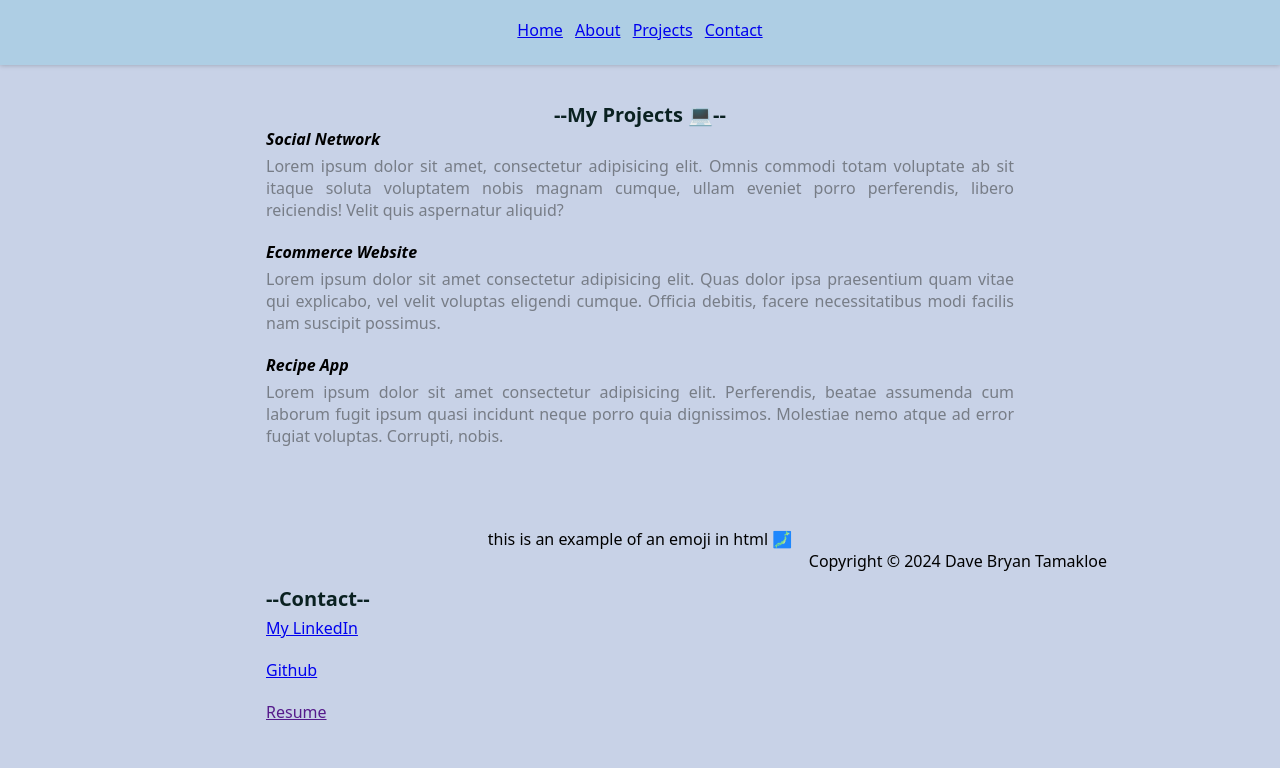
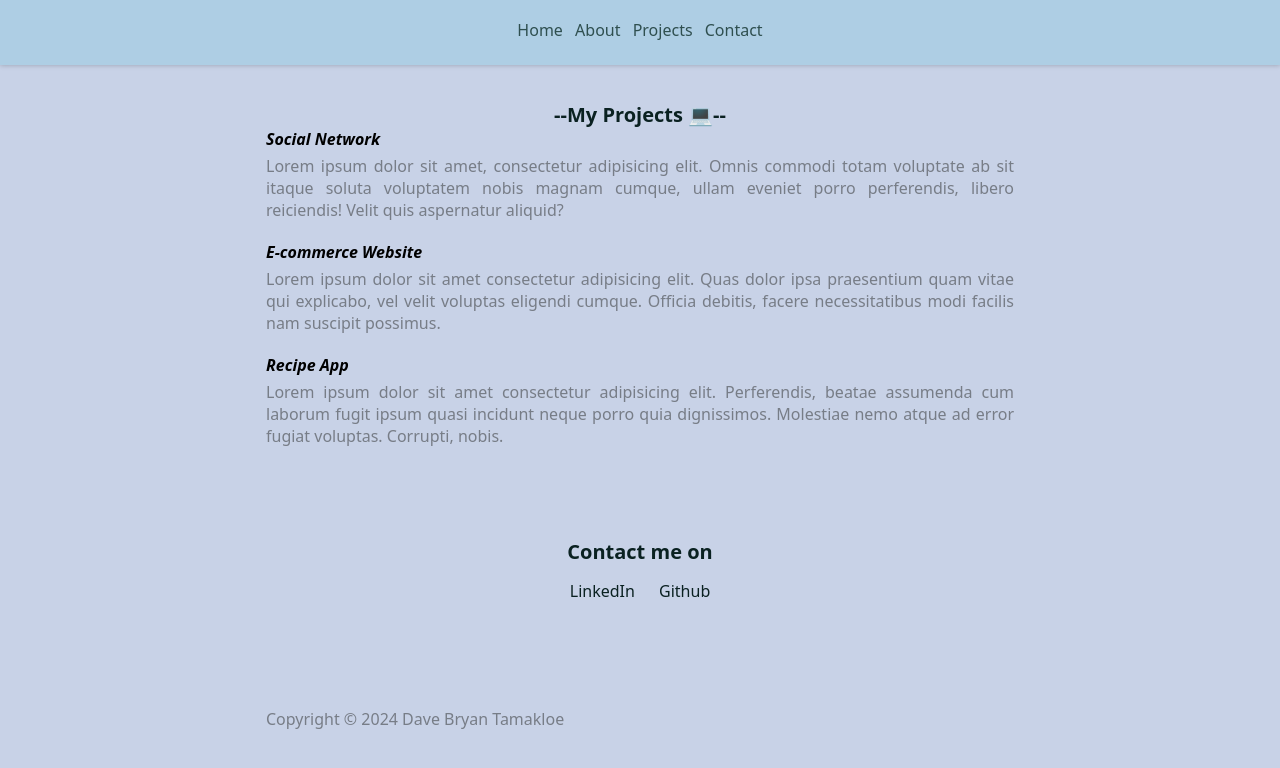
Before and after one commit to DaveBryan001/Ideation-Internship, a plain HTML site: page index.html in a window 1280 px wide. Shown: the part 62-830 px from the top of the page. Drawn offline with Linux system fonts and the light colour scheme.

Commit message:
added about, portfolio, projects sections to site

```diff
--- a/index.html
+++ b/index.html
@@ -1,14 +1,14 @@
 <!DOCTYPE html>
 <html lang="en">
+
 <head>
     <meta charset="UTF-8">
     <meta name="viewport" content="width=device-width, initial-scale=1.0">
     <title>Dave Bryan Tamakloe</title>
     <link rel="stylesheet" href="/styles/styles.css">
-    <link rel="icon" href="/images/favicon.ico"
+    <link rel="icon" href="/images/favicon.ico">
+</head>
 
-
-</head>
 <body>
     <header>
         <h1>Dave Bryan</h1>
@@ -36,24 +36,30 @@
         <h3>--My Projects &#128187--</h3>
         <ol>
             <li>Social Network</li>
-            <p>Lorem ipsum dolor sit amet, consectetur adipisicing elit. Omnis commodi totam voluptate ab sit itaque soluta voluptatem nobis magnam cumque, ullam eveniet porro perferendis, libero reiciendis! Velit quis aspernatur aliquid?</p>
-            <li>Ecommerce Website</li>
-            <p>Lorem ipsum dolor sit amet consectetur adipisicing elit. Quas dolor ipsa praesentium quam vitae qui explicabo, vel velit voluptas eligendi cumque. Officia debitis, facere necessitatibus modi facilis nam suscipit possimus.</p>
+            <p>Lorem ipsum dolor sit amet, consectetur adipisicing elit. Omnis commodi totam voluptate ab sit itaque
+                soluta voluptatem nobis magnam cumque, ullam eveniet porro perferendis, libero reiciendis! Velit quis
+                aspernatur aliquid?</p>
+            <li>E-commerce Website</li>
+            <p>Lorem ipsum dolor sit amet consectetur adipisicing elit. Quas dolor ipsa praesentium quam vitae qui
+                explicabo, vel velit voluptas eligendi cumque. Officia debitis, facere necessitatibus modi facilis nam
+                suscipit possimus.</p>
             <li>Recipe App</li>
-            <p>Lorem ipsum dolor sit amet consectetur adipisicing elit. Perferendis, beatae assumenda cum laborum fugit ipsum quasi incidunt neque porro quia dignissimos. Molestiae nemo atque ad error fugiat voluptas. Corrupti, nobis.</p>
+            <p>Lorem ipsum dolor sit amet consectetur adipisicing elit. Perferendis, beatae assumenda cum laborum fugit
+                ipsum quasi incidunt neque porro quia dignissimos. Molestiae nemo atque ad error fugiat voluptas.
+                Corrupti, nobis.</p>
         </ol>
     </section>
+    <section class="contact">
+        <h3>Contact me on</h3>
+        <p><a href="https://www.linkedin.com/in/davebryan001/">LinkedIn</a></p>
+        <p><a href="https://github.com/davebryan001">Github</a></p>
+        <!-- <p><a href="">Resume</a></p> -->
+    </section>
+    <section>
+        <footer>
+            <p>Copyright &copy; 2024 Dave Bryan Tamakloe</p>
+        </footer>
+    </section>
+</body>
 
- <p>this is an example of an emoji in html <span class="bigEmoji">&#128510</span></p>
-
-    <section class="contact">
-        <h3>--Contact--</h3>
-        <p><a href="https://www.linkedin.com/in/davebryan001/">My LinkedIn</a></p>
-        <p><a href="https://github.com/davebryan001">Github</a></p>
-        <p><a href="">Resume</a></p>
-    </section>
-        <p>Copyright &copy; 2024 Dave Bryan Tamakloe</p>
-    </footer>
-
-</body>
 </html>
--- a/styles/styles.css
+++ b/styles/styles.css
@@ -15,6 +15,7 @@ header{
     padding: 2px;
     color: rgb(85, 81, 81);
     box-shadow: 0px 0px 5px rgba(0, 0, 0, 0.25);
+
 }
 
 h1{
@@ -26,6 +27,10 @@ h1{
 ul{
     list-style: none;
     margin: 22px;
+}
+ul li a{
+    text-decoration: none;
+    color: darkslategrey;
 }
 
 ul li{
@@ -78,8 +83,12 @@ th{
     padding: 4px;
 }
 
-.contact{
-    float: left;
+.contact p{
+    /* float: left; */
     padding: 10px;
-
+display: inline-block;
 }
+.contact p a{
+    text-decoration: none;
+    color: #0a2121;
+}
```
Also changed, not shown: projects.html (+9 -9 lines), 1 other file.
